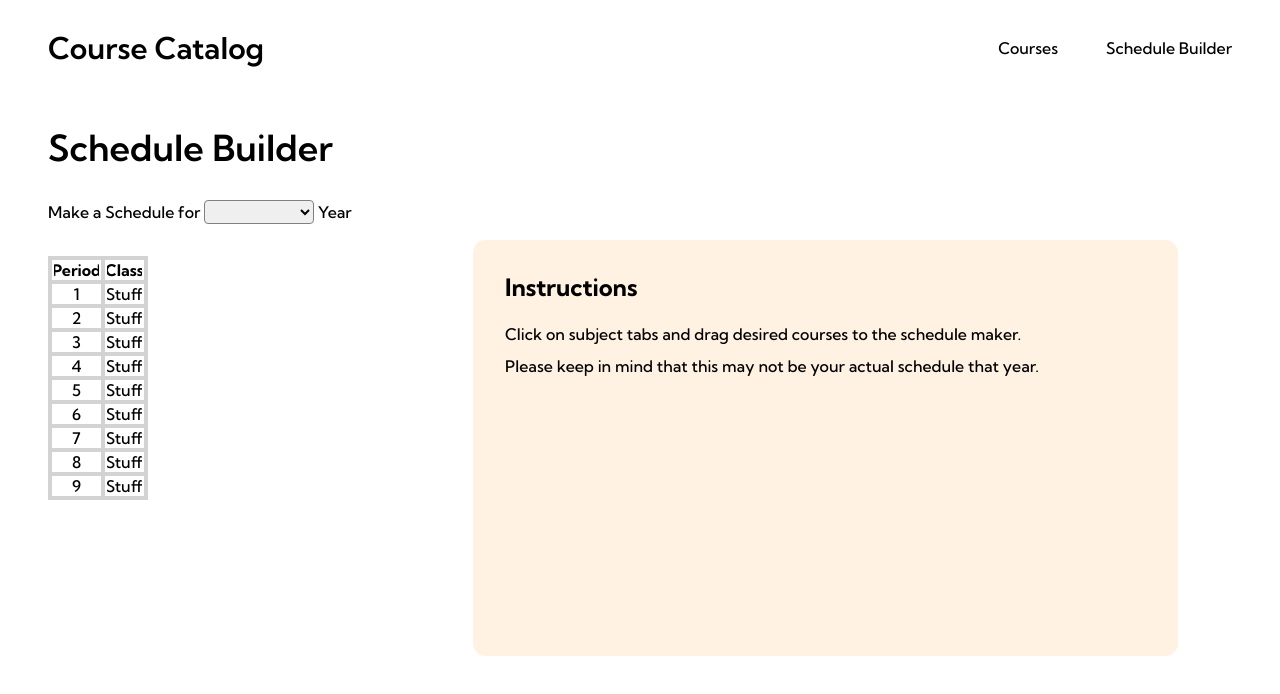
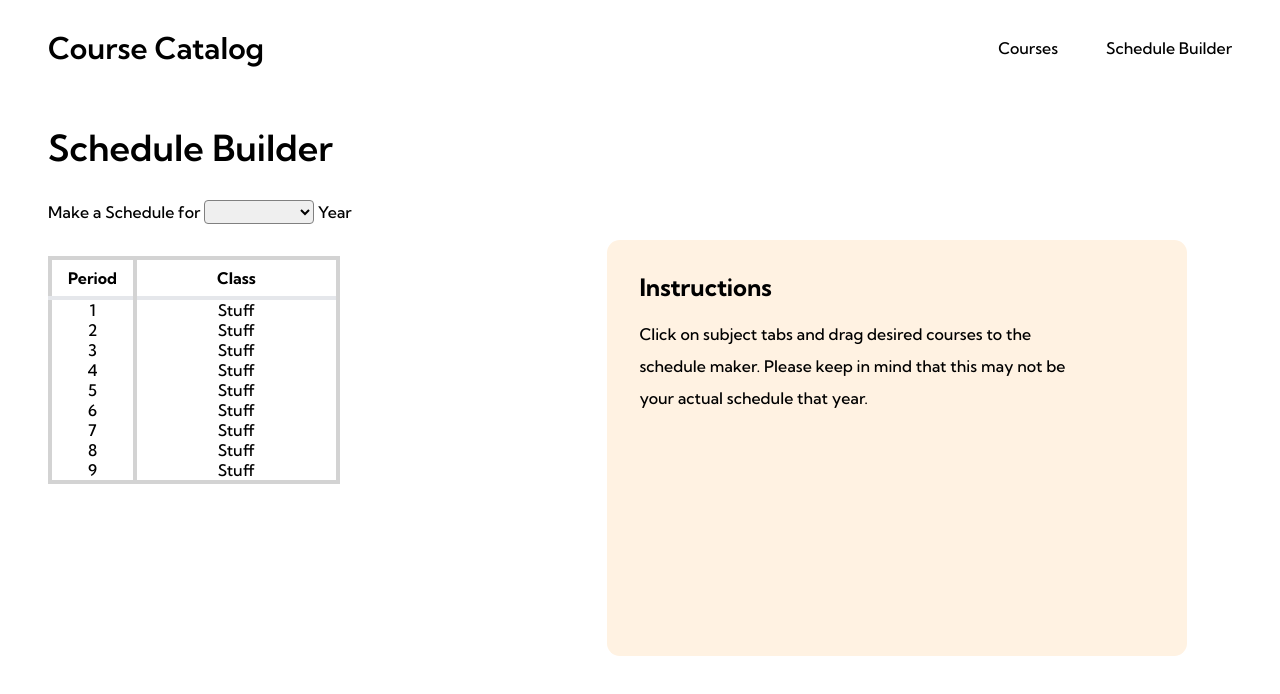
Before and after one commit to sitechtimes/course-catalog, a Nuxt app in the folder course-catalog/: page /ScheduleBuilder in a window 1280 px wide. Shown: the top 694 px of the page. Built offline with nearby package versions, Linux system fonts and the light colour scheme.

Commit message:
table css

```diff
--- a/course-catalog/components/schedule builder/Scheduler.vue
+++ b/course-catalog/components/schedule builder/Scheduler.vue
@@ -1,10 +1,10 @@
 <template>
   <table class="">
     <tr class="">
-      <th class="border-black">Period</th>
-      <th>Class</th>
+      <th class="p-4 py-2">Period</th>
+      <th class="px-20">Class</th>
     </tr>
-    <tr class="">
+    <tr class="border-t-4">
       <td class="">1</td>
       <td>Stuff</td>
     </tr>
@@ -43,12 +43,14 @@
   </table>
 </template>
 <style scoped>
-table,
-th,
-td {
+table {
   border: 4px solid lightgrey;
   border-radius: 0.5rem;
   text-align: center;
+}
+th,
+td {
+  border-right: 4px solid lightgrey;
 }
 table {
   margin-top: 1rem;
```
